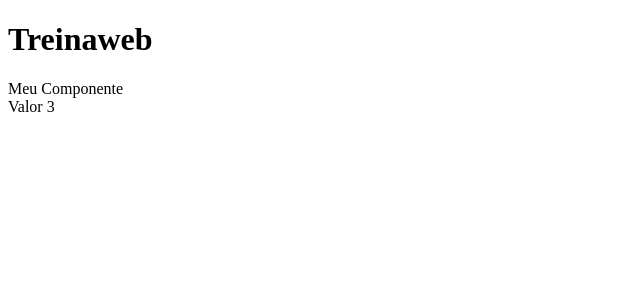
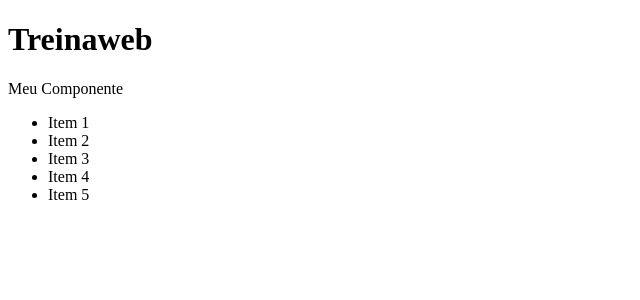
Before and after one commit to eRodriguesSantana/introducao-angular, an Angular app in the folder meu-app/: page / in a window 1280 px wide. Shown: the top 300 px of the page, without its empty margins (0-640 px from the left). Built offline with nearby package versions, Linux system fonts and the light colour scheme.

Commit message:
Criando listas com *ngFor

```diff
--- a/meu-app/src/app/meu-componente2/meu-componente2.component.html
+++ b/meu-app/src/app/meu-componente2/meu-componente2.component.html
@@ -1,8 +1,5 @@
 <p *ngIf="isVisible">{{ Aluno?.dados?.nome }}</p>
 
-<div [ngSwitch]="myValue">
-  <span *ngSwitchCase="1">Valor 1</span>
-  <span *ngSwitchCase="2">Valor 2</span>
-  <span *ngSwitchCase="3">Valor 3</span>
-  <span *ngSwitchCase="">Valor Padrão</span>
-</div>
+<ul>
+  <li *ngFor="let item of myList">Item {{ item }}</li>
+</ul>
--- a/meu-app/src/app/meu-componente2/meu-componente2.component.ts
+++ b/meu-app/src/app/meu-componente2/meu-componente2.component.ts
@@ -17,6 +17,8 @@
    }
   }
 
+  myList = [1,2,3,4,5];
+
   constructor() { }
 
   ngOnInit(): void {
```
